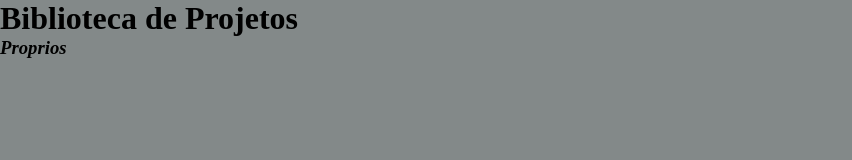
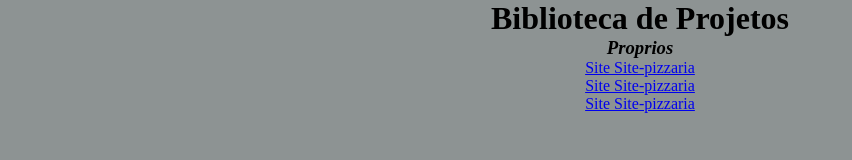
Before and after one commit to CarlosEduCampos/Biblioteca-de-Projetos---proprios, a plain HTML site: page index.html in a window 1280 px wide. Shown: the whole page, without its empty margins (0-852 px from the left). Drawn offline with Linux system fonts and the light colour scheme.

Commit message:
motagem
add projetos para serem liunkados mais tarde

```diff
--- a/index.html
+++ b/index.html
@@ -13,5 +13,16 @@
         </h1>
         <h3><i>Proprios</i></h3>
     </header>
+    <ol>
+        <li>
+            <a href="/Site-pizzaria/index.html" target="_blank">Site Site-pizzaria</a>
+        </li>
+        <li>
+            <a href="/Site-pizzaria/index.html" target="_blank">Site Site-pizzaria</a>
+        </li>
+        <li>
+            <a href="/Site-pizzaria/index.html" target="_blank">Site Site-pizzaria</a>
+        </li>
+    </ol>
 </body>
 </html>
--- a/style.css
+++ b/style.css
@@ -3,5 +3,9 @@
     padding: 0px;
 }
 body{
-    background-color: rgba(110, 117, 117, 0.856);
+    text-align: center;
+    background-color: rgba(110, 117, 117, 0.781);
 }
+header{
+    text-align: center;
+}
```
